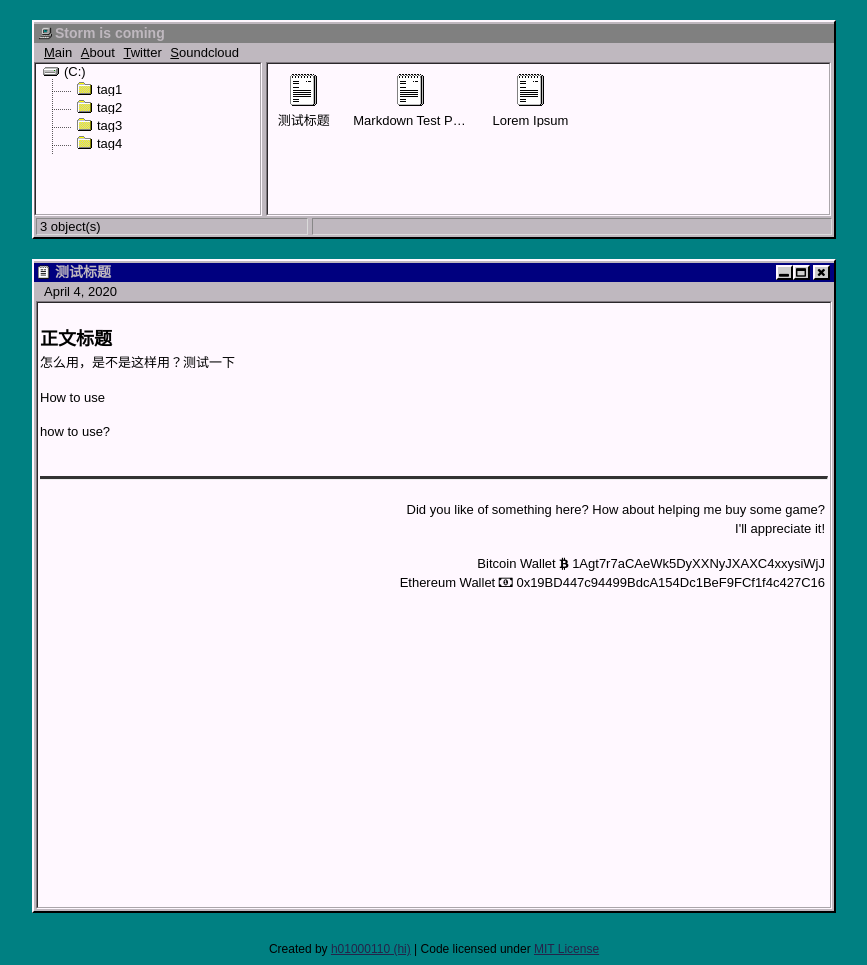
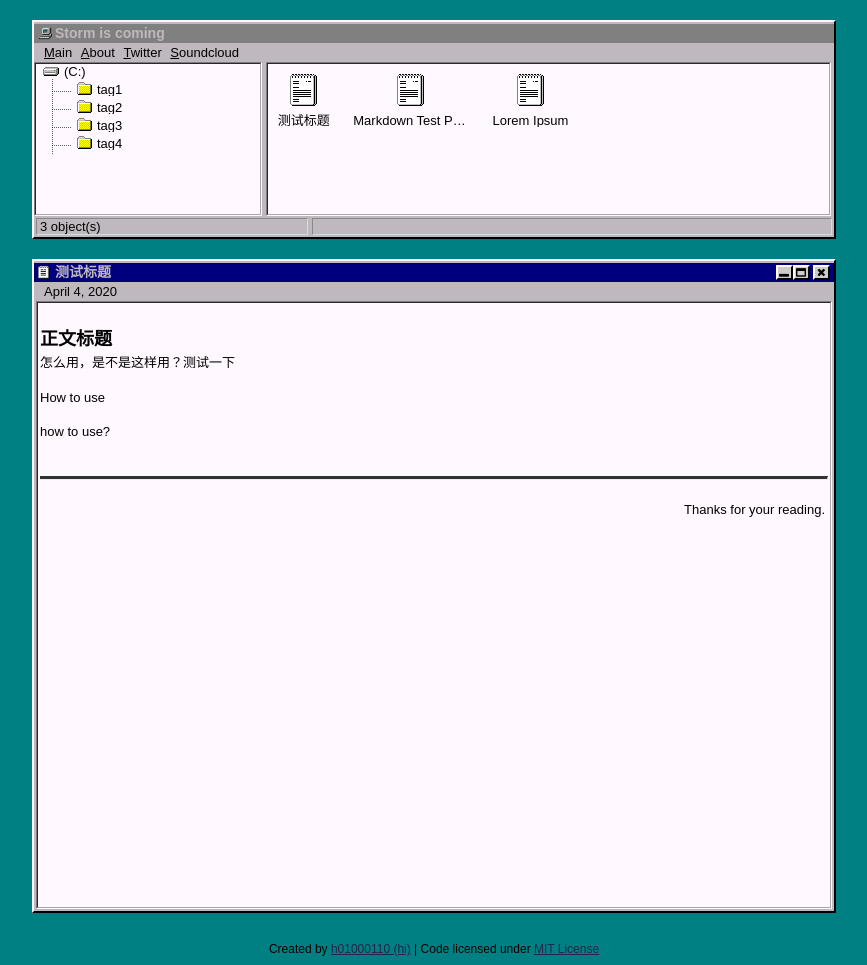
Before and after one commit to stormjokester/stormjokester.github.io, a Jekyll site: the page built from _posts/2020-04-04-测试标题-.md, in a window 1280 px wide. Shown: the whole page, without its empty margins (206-1073 px from the left). Built offline with Jekyll 4.4.1, drawn with Linux system fonts in a browser that asks for light colours.

Commit message:
Update donate.html

```diff
--- a/_includes/donate.html
+++ b/_includes/donate.html
@@ -2,7 +2,5 @@
 <hr>
 <br>
 <div class="donate">
-	<p>Did you like of something here? How about helping me buy some game?<br>
-	I'll appreciate it!</p>
-	<p>Bitcoin Wallet <i class="fa fa-btc"></i> 1Agt7r7aCAeWk5DyXXNyJXAXC4xxysiWjJ<br>Ethereum Wallet <i class="fa fa-money"></i> 0x19BD447c94499BdcA154Dc1BeF9FCf1f4c427C16</p>
-</div>
+	<p>Thanks for your reading.</p>
+	</div>
```
